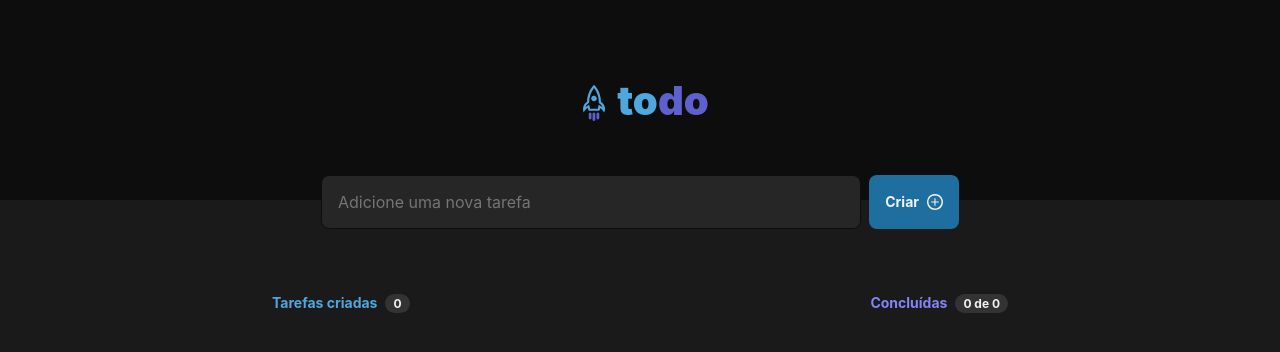
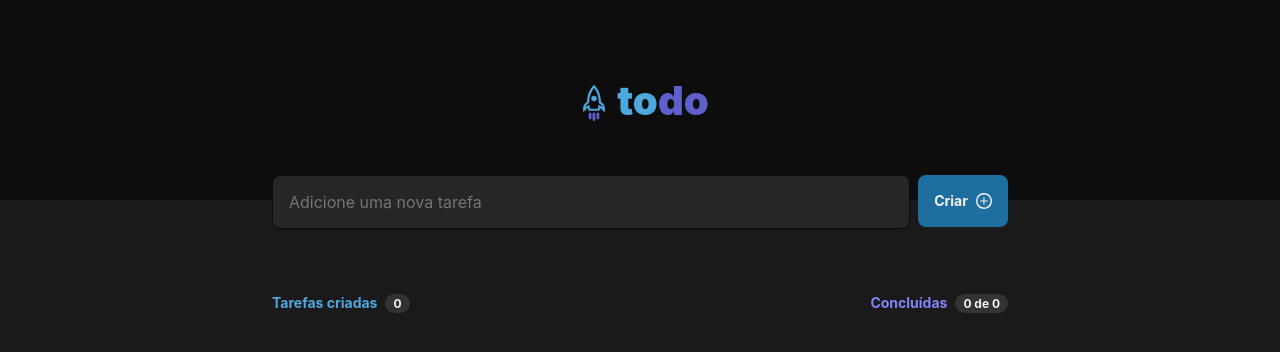
Before and after one commit to rafaelarodrigues90/desafio-01-todo-list, a React app: page / in a window 1280 px wide. Shown: the top 352 px of the page. Built offline with nearby package versions, Linux system fonts and the light colour scheme; the HTML template or start-up script is replaced by a standard one.

Commit message:
fix: ajustado tamanho do input

```diff
--- a/src/components/Input/styles.module.css
+++ b/src/components/Input/styles.module.css
@@ -1,5 +1,5 @@
 .container {
-  width: 638px;
+  width: 736px;
   height: 54px;
   margin: auto;
   margin-top: -25px;
@@ -36,6 +36,8 @@
   background: var(--blue-dark);
   box-shadow: none;
   color: var(--gray-100);
+  width: 90px;
+  height: 52px;
 }
 
 .button:hover {
```
